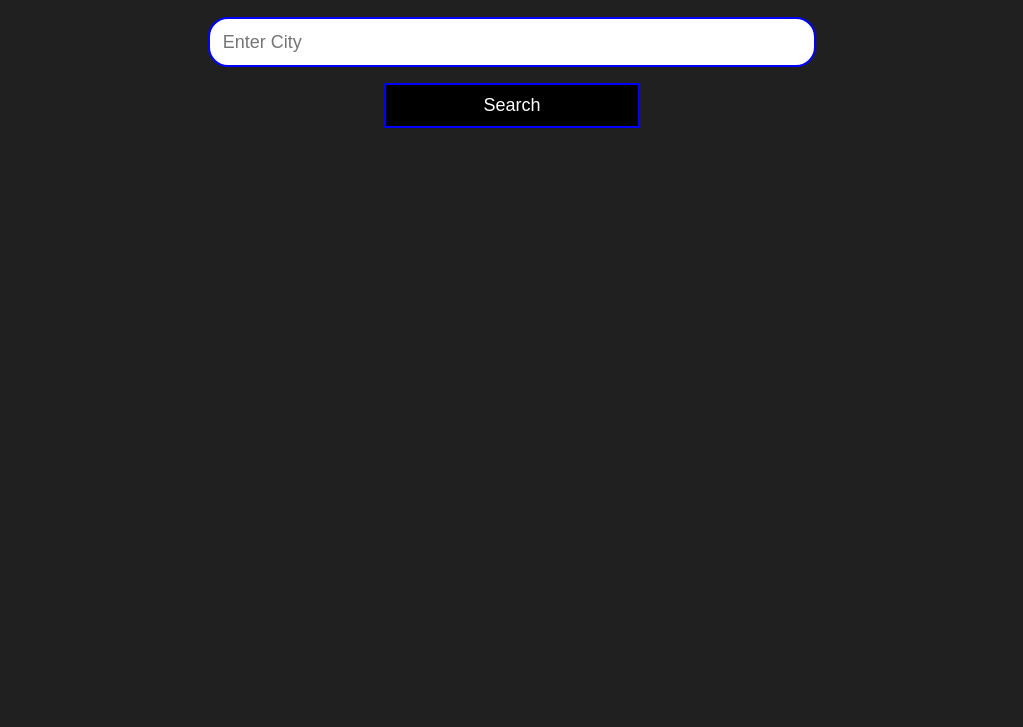
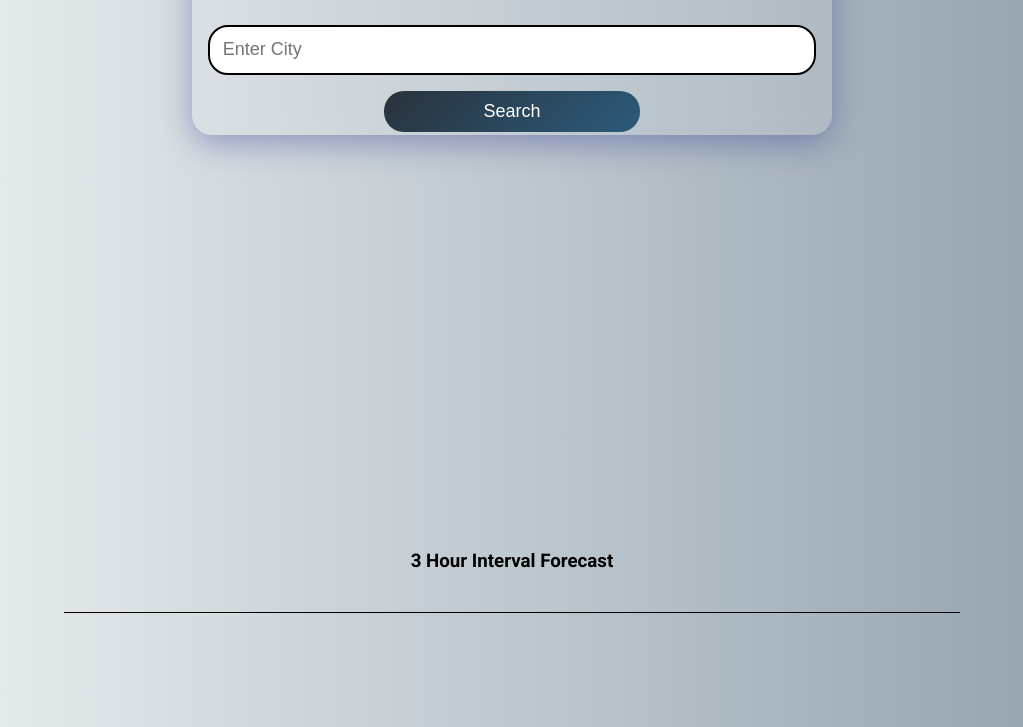
Before and after one commit to Egeeoz/Weather_App, a website: page index.html in a window 1280 px wide. Shown: the part 73-800 px from the top of the page, without its empty margins (128-1151 px from the left). Drawn offline with Linux system fonts and the light colour scheme.

Commit message:
Change application styling and animate button

```diff
--- a/index.html
+++ b/index.html
@@ -4,12 +4,16 @@
     <meta charset="UTF-8" />
     <meta name="viewport" content="width=device-width, initial-scale=1.0" />
     <link rel="stylesheet" href="style.css" />
+    <link
+      href="https://fonts.googleapis.com/css2?family=Roboto:wght@300;400;700&display=swap"
+      rel="stylesheet"
+    />
     <title>Weather</title>
   </head>
   <body>
     <main class="weather-container">
       <section class="input-container">
-        <h2>Weather App</h2>
+        <h2>Search City Weather</h2>
         <input type="text" id="city-input" placeholder="Enter City" />
         <button onclick="getWeather()">Search</button>
       </section>
@@ -19,7 +23,10 @@
           <section class="temp-container"></section>
           <section class="weather-info"></section>
         </section>
-        <section class="forecast"></section>
+        <section class="forecast-container">
+          <h3>3 Hour Interval Forecast</h3>
+          <section class="forecast"></section>
+        </section>
       </section>
     </main>
     <script src="./script.js"></script>
--- a/style.css
+++ b/style.css
@@ -1,25 +1,43 @@
 * {
   box-sizing: border-box;
+  margin: 0;
+  padding: 0;
 }
 
 body {
+  font-family: 'Roboto', sans-serif;
   width: 100%;
-  background-color: #202020;
-  font-family: 'Segoe UI', Tahoma, Geneva, Verdana, sans-serif;
+  /* background-color: #202020; */
+  background: #8e9eab; /* fallback for old browsers */
+  background: -webkit-linear-gradient(
+    to right,
+    #eef2f3,
+    #8e9eab
+  ); /* Chrome 10-25, Safari 5.1-6 */
+  background: linear-gradient(
+    to right,
+    #eef2f3,
+    #8e9eab
+  ); /* W3C, IE 10+/ Edge, Firefox 16+, Chrome 26+, Opera 12+, Safari 7+ */
+
   display: flex;
   align-items: flex-start;
   justify-content: center;
   margin: 0;
+  height: 100vh;
 }
 
 .weather-container {
   width: 100%;
   max-height: 100vh;
-  border-radius: 15px;
   text-align: center;
 }
 
 .input-container {
+  background-color: rgba(255, 255, 255, 0.1);
+  backdrop-filter: blur(10px);
+  box-shadow: 0 8px 32px 0 rgba(31, 38, 135, 0.37);
+  border-radius: 20px;
   height: 23vh;
   width: 50%;
   margin: 1.5rem auto;
@@ -35,16 +53,21 @@ body {
 }
 
 .current-weather {
-  height: 34vh;
+  height: 40vh;
   display: flex;
   flex-direction: column;
-  justify-content: flex-end;
+  justify-content: flex-start;
+  border-top: 1px solid black;
+}
+
+.input-container h2 {
+  padding-top: 0.8rem;
 }
 
 h2,
 label,
+h3,
 p {
-  color: #fff;
   margin: 0.8rem 0;
 }
 
@@ -53,24 +76,28 @@ input {
   padding: 0.8rem;
   font-size: 18px;
   border-radius: 20px;
-  border: blue 2px solid;
+  border: black 2px solid;
   margin-top: 20px;
 }
 
 button {
   width: 20vw;
-  background-color: black;
+  background: linear-gradient(135deg, #29323c, #2b5876, #4e4376);
   font-size: 18px;
   color: white;
   padding: 10px;
-  border: blue 2px solid;
+  border: none;
+  border-radius: 20px;
   margin: 1rem 0;
   cursor: pointer;
-  transition: ease-in-out 0.3s;
+  background-size: 200%;
+  transition: ease-in 0.5s;
 }
 
 button:hover {
-  background: blue;
+  background-position: right;
+  transform: translateY(-3px);
+  box-shadow: 0 4px 15px rgba(0, 0, 0, 0.2);
 }
 
 .temp-container {
@@ -91,13 +118,26 @@ button:hover {
   display: none;
 }
 
+.forecast-container {
+  width: 100%;
+  display: flex;
+  justify-content: center;
+  flex-direction: column;
+}
+
+.forecast-container h3 {
+  margin-bottom: 0;
+}
+
 .forecast {
   display: flex;
   align-items: center;
   justify-content: space-around;
-  height: 30vh;
   width: 70%;
   flex-wrap: wrap;
+  padding-bottom: 0.5rem;
+  border-bottom: 1px solid black;
+  margin: 2rem auto;
 }
 
 .hourly-item {
@@ -107,6 +147,15 @@ button:hover {
   color: white;
   font-size: 135%;
   padding: 0 0.2rem;
+  transition: transform 0.4s ease;
+}
+
+.hourly-item span {
+  color: black;
+}
+
+.hourly-item:hover {
+  transform: translateY(-12px);
 }
 
 .hourly-item img {
```
